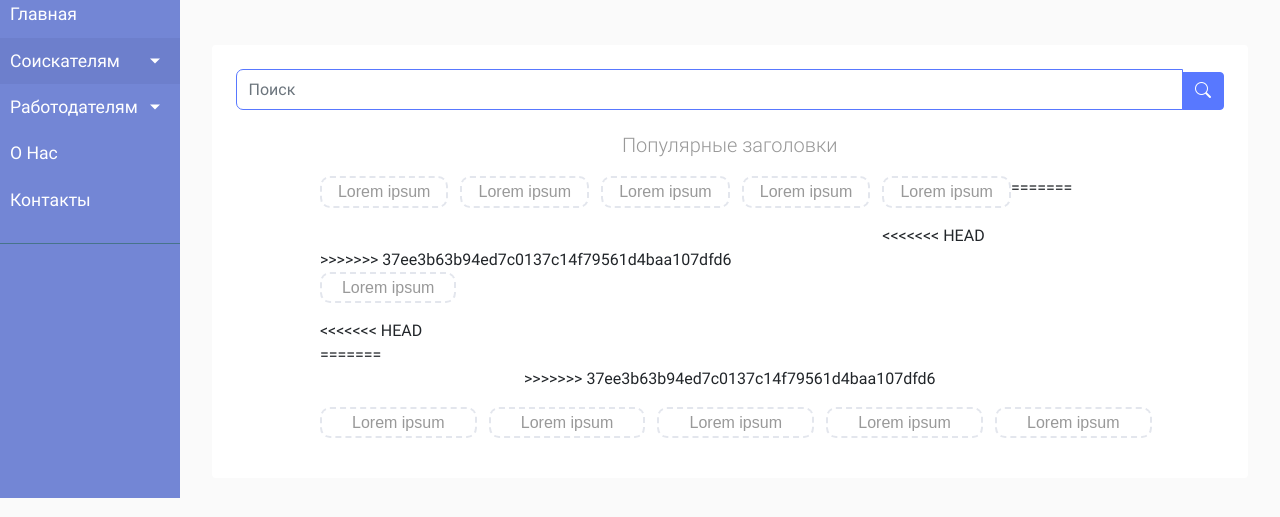
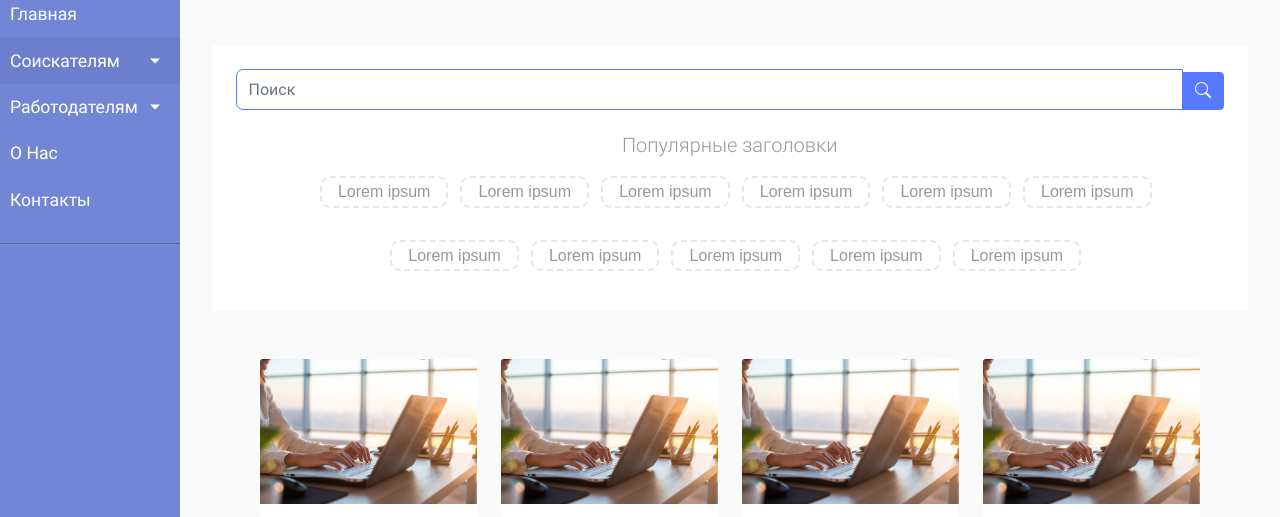
Before and after one commit to Lisha9286/IT-works, a website built with Parcel: page employers_main.html in a window 1280 px wide. Shown: the part 228-745 px from the top of the page. Built offline with nearby package versions, Linux system fonts and the light colour scheme.

Commit message:
accept incoming changes

```diff
--- a/employers_main.html
+++ b/employers_main.html
@@ -125,20 +125,12 @@
                                     <p class="popular__titles fs-6">
                                         Lorem ipsum
                                     </p>
-<<<<<<< HEAD
                                 </div>
-=======
-                                </div>
->>>>>>> 37ee3b63b94ed7c0137c14f79561d4baa107dfd6
                                 <div class="col-md-2 col-sm-6 pe-md-0">
                                     <p class="popular__titles fs-6">
                                         Lorem ipsum
                                     </p>
-<<<<<<< HEAD
                                 </div>
-=======
-                                </div>
->>>>>>> 37ee3b63b94ed7c0137c14f79561d4baa107dfd6
                             </div>
                             <div class="row d-flex justify-content-center pt-3">
                                 <div class="col-md-2 col-sm-6 pe-md-0">
```
